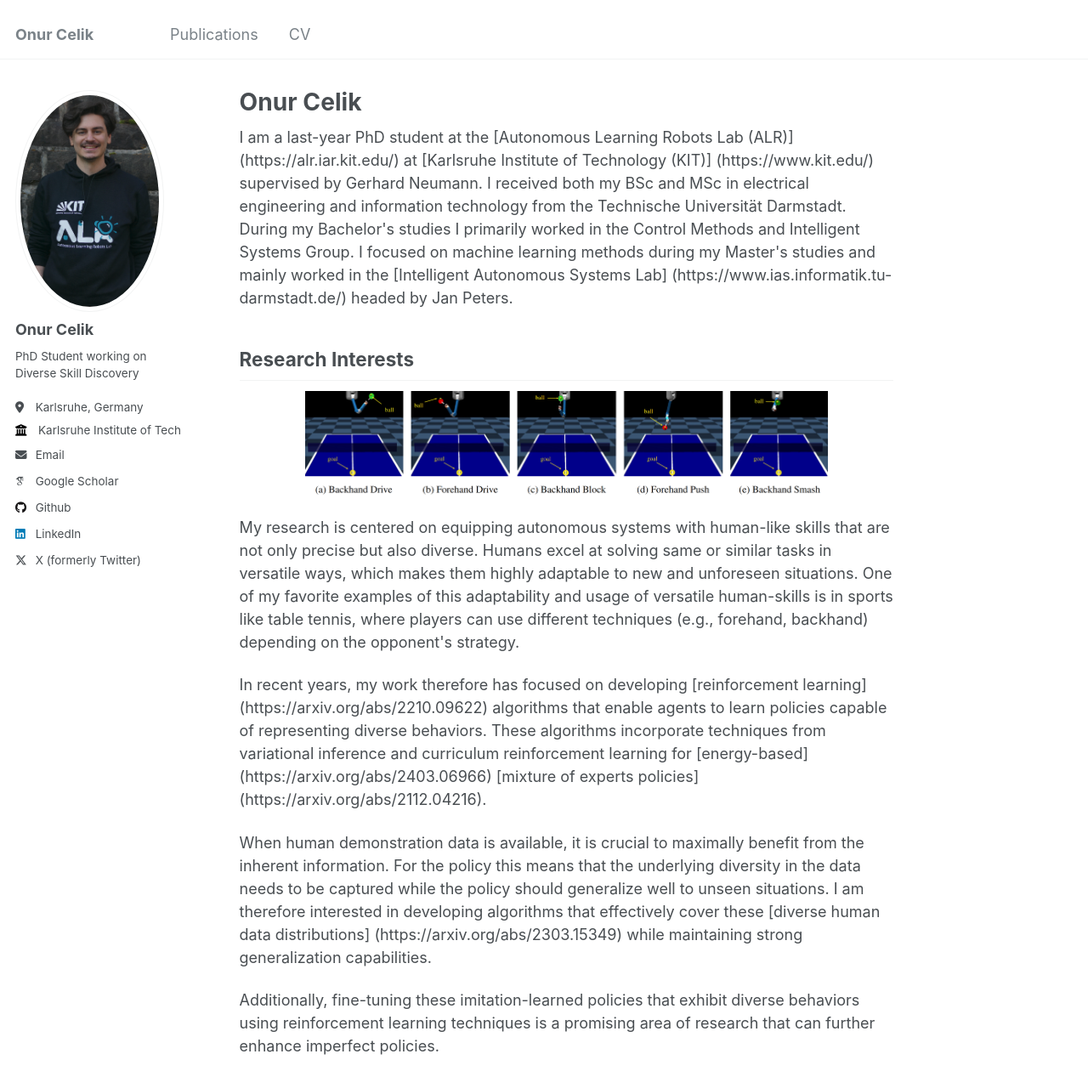
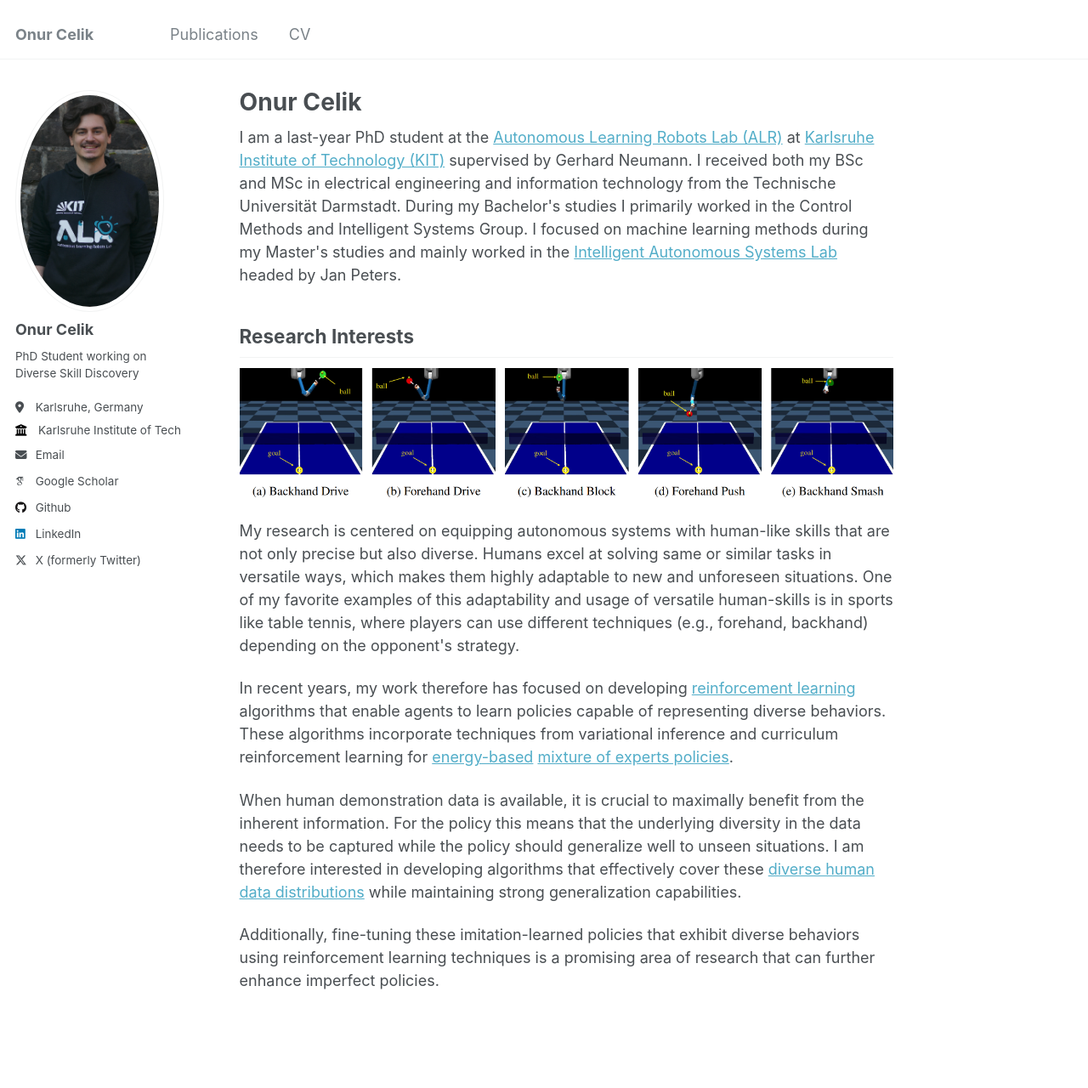
Before and after one commit to Onur4229/onur4229.github.io, a Jekyll site: the page built from _pages/about.md, in a window 1280 px wide and 1400 px high. Shown: the top 1280 px of the window at 85% size. Built offline with Jekyll 4.4.1, drawn with Linux system fonts in a browser that asks for light colours; some web fonts are replaced.

Commit message:
added links and image

```diff
--- a/_pages/about.md
+++ b/_pages/about.md
@@ -8,14 +8,15 @@ redirect_from:
 ---
 
 <p>
-I am a last-year PhD student at the [Autonomous Learning Robots Lab (ALR)] (https://alr.iar.kit.edu/) at [Karlsruhe Institute of Technology (KIT)] (https://www.kit.edu/) supervised by Gerhard Neumann.
+I am a last-year PhD student at the <a href="https://alr.iar.kit.edu/"> Autonomous Learning Robots Lab (ALR)</a> at <a href="https://www.kit.edu/"> Karlsruhe Institute of Technology (KIT)</a> supervised by Gerhard Neumann.
 
 I received both my BSc and MSc in electrical engineering and information technology from the Technische Universität Darmstadt. During my Bachelor's studies
 I primarily worked in the Control Methods and Intelligent Systems Group. I focused on machine learning methods during my
-Master's studies and mainly worked in the [Intelligent Autonomous Systems Lab] (https://www.ias.informatik.tu-darmstadt.de/) headed by Jan Peters.  </p>
+Master's studies and mainly worked in the <a href="https://www.ias.informatik.tu-darmstadt.de/"> Intelligent Autonomous Systems Lab </a> headed by Jan Peters.
+</p>
 
 <h2> Research Interests</h2>
-<img src="./../images/diverse_strikes.png" style="width: 80%; height: auto; margin-left: auto; margin-right: auto; display: block;">
+<img src="./../images/diverse_strikes.png" style="width: 100%; height: auto; margin-left: auto; margin-right: auto; display: block;">
 
 <p>
 My research is centered on equipping autonomous systems with human-like skills that are not only precise but also diverse.
@@ -23,12 +24,13 @@ Humans excel at solving same or similar tasks in versatile ways, which makes the
 One of my favorite examples of this adaptability and usage of versatile human-skills is in sports like table tennis, where players can use different techniques (e.g., forehand, backhand) depending on the opponent's strategy.
 </p>
 <p>
-In recent years, my work therefore has focused on developing [reinforcement learning] (https://arxiv.org/abs/2210.09622) algorithms that enable agents to learn policies
-capable of representing diverse behaviors. These algorithms incorporate techniques from variational inference and curriculum reinforcement learning for [energy-based] (https://arxiv.org/abs/2403.06966) [mixture of experts policies] (https://arxiv.org/abs/2112.04216).
+In recent years, my work therefore has focused on developing <a href="https://arxiv.org/abs/2210.09622"> reinforcement learning </a> algorithms that enable agents to learn policies
+capable of representing diverse behaviors. These algorithms incorporate techniques from variational inference and curriculum reinforcement learning for <a href="https://arxiv.org/abs/2403.06966"> energy-based</a> <a href="https://arxiv.org/abs/2112.04216">
+mixture of experts policies</a>.
 </p>
 <p>
 When human demonstration data is available, it is crucial to maximally benefit from the inherent information. For the policy this means that the underlying diversity in the data
-needs to be captured while the policy should generalize well to unseen situations. I am therefore interested in developing algorithms that effectively cover these [diverse human data distributions] (https://arxiv.org/abs/2303.15349)
+needs to be captured while the policy should generalize well to unseen situations. I am therefore interested in developing algorithms that effectively cover these <a href="https://arxiv.org/abs/2303.15349"> diverse human data distributions</a>
 while maintaining strong generalization capabilities.
 </p>
 <p>
```
